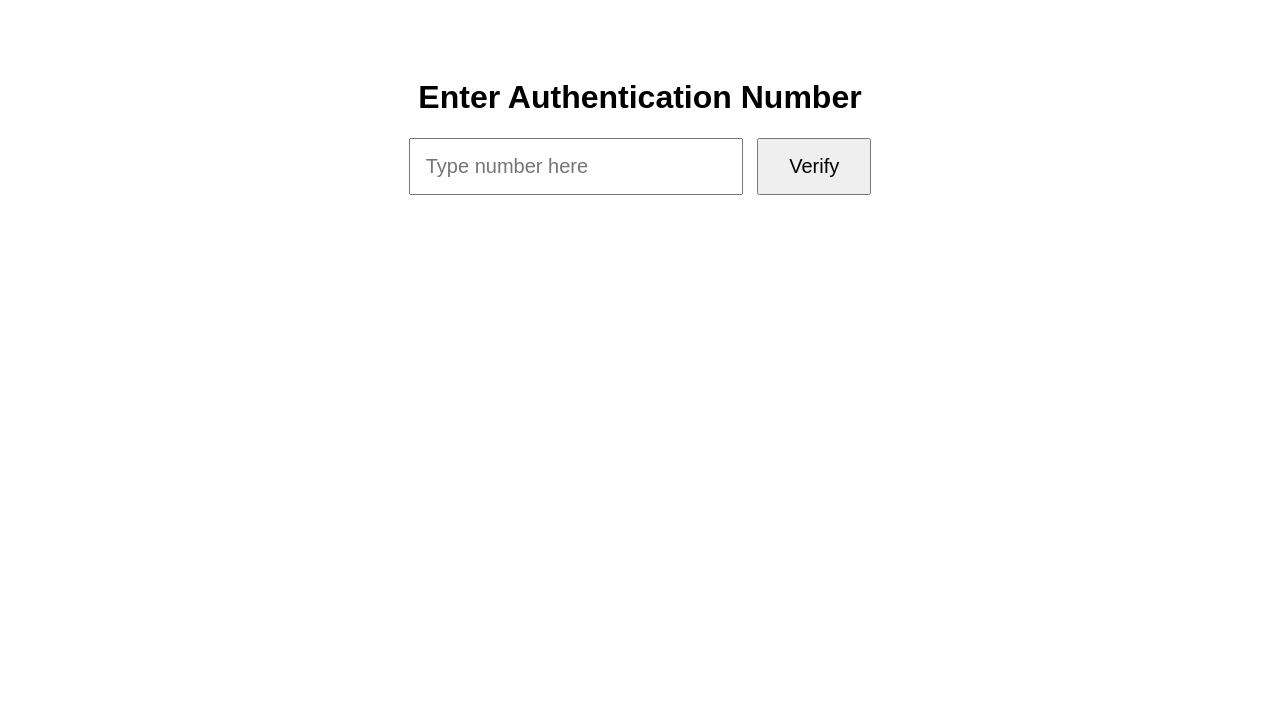
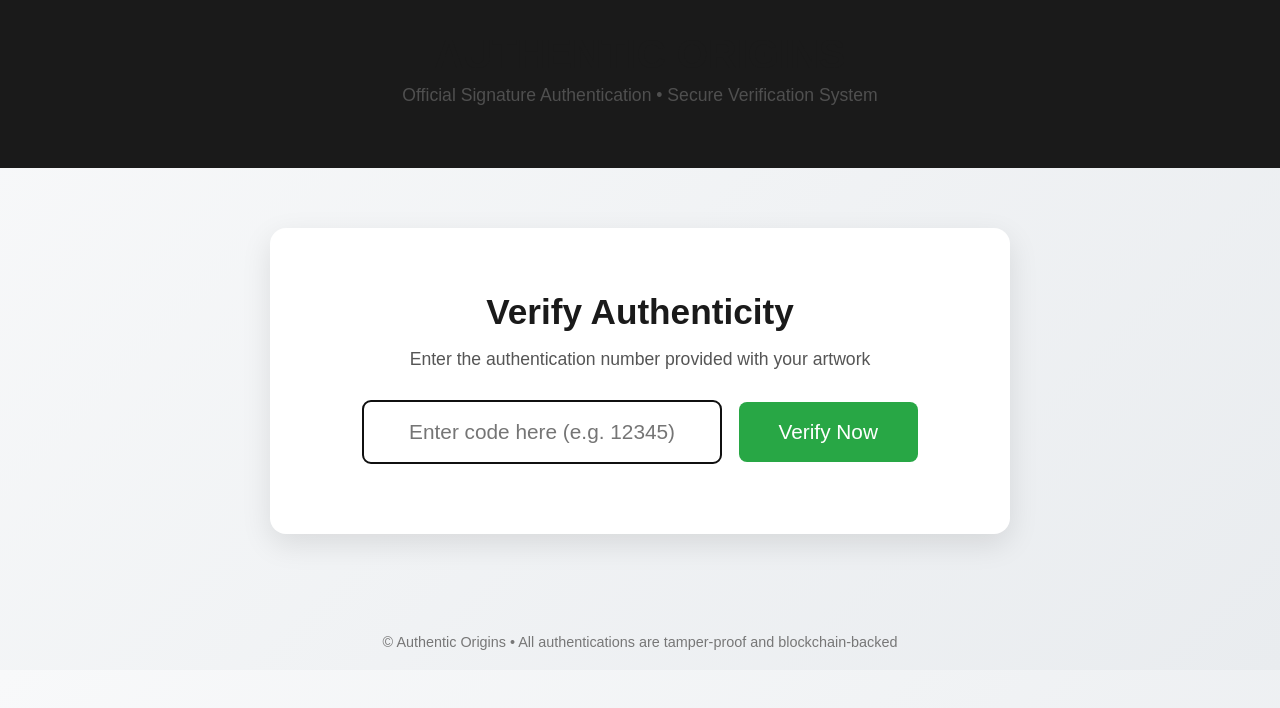
Before and after one commit to AuthenticOrigins/Signature-Authentication, a plain HTML site: page index.html in a window 1280 px wide. Drawn offline with Linux system fonts and the light colour scheme.

Commit message:
Update index.html

```diff
--- a/index.html
+++ b/index.html
@@ -1,25 +1,119 @@
 <!DOCTYPE html>
-<html>
+<html lang="en">
 <head>
-<title>Signature Verify</title>
+    <meta charset="UTF-8">
+    <meta name="viewport" content="width=device-width, initial-scale=1.0">
+    <title>Authentic Origins • Signature Verification</title>
     <style>
-body { font-family: Arial; text-align: center; padding: 50px; }
-input { padding: 15px; font-size: 20px; width: 300px; }
-button { padding: 15px 30px; font-size: 20px; margin-left: 10px; }
+        body {
+            font-family: 'Arial', sans-serif;
+            margin: 0;
+            padding: 0;
+            background: linear-gradient(135deg, #f8f9fa, #e9ecef);
+            color: #333;
+            text-align: center;
+        }
+        header {
+            background: #1a1a1a;
+            color: white;
+            padding: 2rem 1rem;
+        }
+        .logo {
+            font-size: 2.5rem;
+            font-weight: bold;
+            margin: 0;
+        }
+        .tagline {
+            font-size: 1.1rem;
+            opacity: 0.9;
+            margin-top: 0.5rem;
+        }
+        .container {
+            max-width: 700px;
+            margin: 60px auto;
+            padding: 40px 20px;
+            background: white;
+            border-radius: 16px;
+            box-shadow: 0 10px 30px rgba(0,0,0,0.1);
+        }
+        h1 {
+            font-size: 2.2rem;
+            margin-bottom: 10px;
+            color: #1a1a1a;
+        }
+        p {
+            font-size: 1.1rem;
+            color: #555;
+            margin-bottom: 30px;
+        }
+        input {
+            padding: 18px;
+            font-size: 1.3rem;
+            width: 320px;
+            border: 2px solid #ddd;
+            border-radius: 8px;
+            text-align: center;
+        }
+        button {
+            padding: 18px 40px;
+            font-size: 1.3rem;
+            background: #28a745;
+            color: white;
+            border: none;
+            border-radius: 8px;
+            cursor: pointer;
+            margin-left: 12px;
+        }
+        button:hover {
+            background: #218838;
+        }
+        .footer {
+            margin-top: 80px;
+            padding: 20px;
+            font-size: 0.9rem;
+            color: #777;
+        }
     </style>
 </head>
 <body>
-<h1>Enter Authentication Number</h1>
-<input type="text" id="code" placeholder="Type number here">
-<button onclick="checkCode()">Verify</button>
-<p id="message"></p>
+    <header>
+        <h1 class="logo">AUTHENTIC ORIGINS</h1>
+        <p class="tagline">Official Signature Authentication • Secure Verification System</p>
+    </header>
+
+    <div class="container">
+        <h1>Verify Authenticity</h1>
+        <p>Enter the authentication number provided with your artwork</p>
+
+        <input type="text" id="code" placeholder="Enter code here (e.g. 12345)" autofocus>
+        <button onclick="checkCode()">Verify Now</button>
+
+        <p id="message" style="margin-top: 20px; font-weight: bold;"></p>
+    </div>
+
+    <div class="footer">
+        © Authentic Origins • All authentications are tamper-proof and blockchain-backed
+    </div>
+
     <script>
         function checkCode() {
-  let code = document.getElementById("code").value;
-  if (code) {
-    window.location.href = "results.html?code=" + code;
+            let code = document.getElementById("code").value.trim();
+            const message = document.getElementById("message");
+
+            if (code === "") {
+                message.style.color = "red";
+                message.textContent = "Please enter an authentication number";
+            } else {
+                message.style.color = "green";
+                message.textContent = "Searching...";
+                window.location.href = "results.html?code=" + encodeURIComponent(code);
             }
         }
+
+        // Allow pressing Enter key
+        document.getElementById("code").addEventListener("keypress", function(e) {
+            if (e.key === "Enter") checkCode();
+        });
     </script>
 </body>
 </html>
```
Lines whose indentation alone changed are shown as unchanged.
